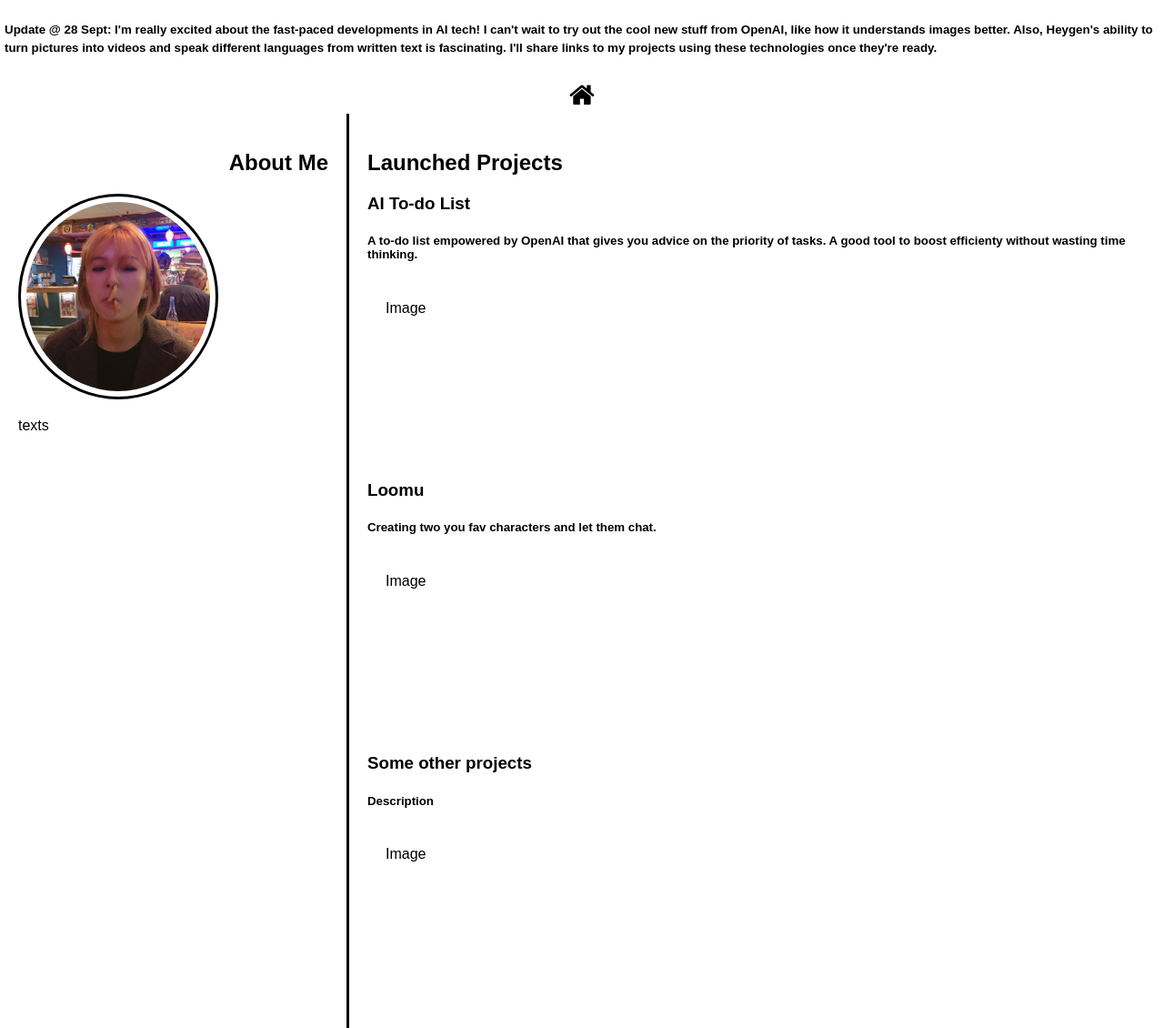
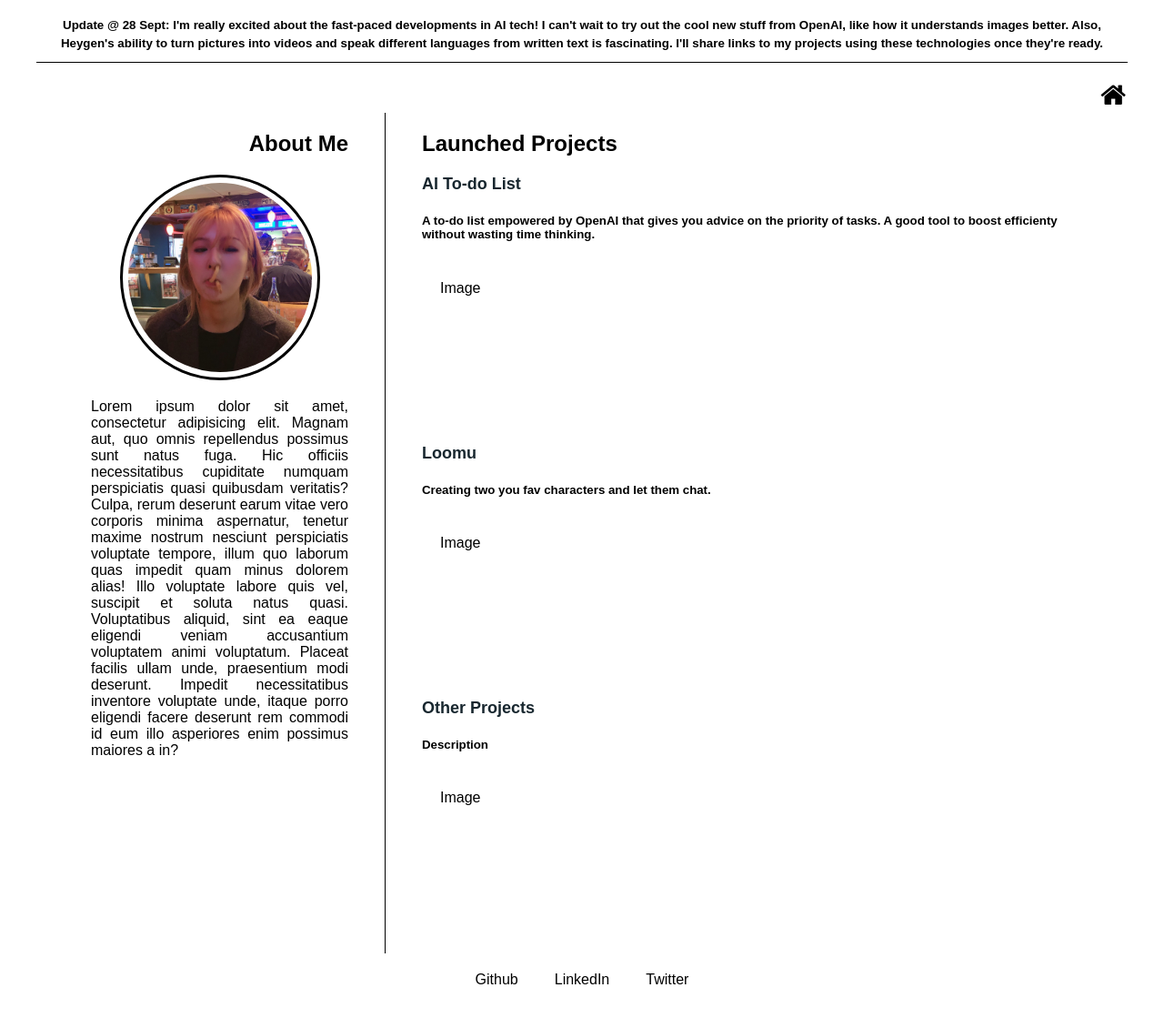
Before and after one commit to xervomotor/xt-landing-page, a plain HTML site: page websites/xtang.html in a window 1280 px wide. Shown: the top 1130 px of the page at 91% size. After the commit the page ends 1106 px from the top, so only its background shows below. Drawn offline with Linux system fonts and the light colour scheme; a web font is replaced by a local one.

Commit message:
change styles for xt page

```diff
--- a/stylesheets/stylesLandingPage.css
+++ b/stylesheets/stylesLandingPage.css
@@ -8,7 +8,7 @@ a {
     content: '';
     position: absolute;
     width: 100%;
-    height: 4px;
+    height: 2px;
     border-radius: 4px;
     background-color: #18272F;
     bottom: 0;
--- a/stylesheets/stylesXtang.css
+++ b/stylesheets/stylesXtang.css
@@ -13,9 +13,12 @@
 
 h4.banner {
   font-family: 'BIZ UDPGothic', sans-serif;
-    font-size:smaller;
+  font-size: smaller;
   line-height: 1.5em;
-    padding: 0;
+  margin-inline: 40px;
+  padding-bottom: 10px;
+  text-align: center;
+  border-bottom: 1px solid black;
 }
 
 .header {
@@ -25,37 +28,35 @@
 
 .navbar {
   display: flex;
-    justify-content: center;
+  justify-content: end;
   text-align: center;
+  padding-right: 40px;
 }
-
-  .navbar a {
-    color: black;
-    padding: 14px 20px;
-    text-decoration: none;
-    text-align: center;
-  }
-
 
 .row {
   display: flex;
   flex-wrap: wrap;
+  margin-inline: 100px;
 }
 
 .side {
   flex: 30%;
-    padding: 20px;
-    border-right: 3px solid black;
+  padding-right: 40px;
+  border-right: 1px solid black;
 }
 
 .main {
   flex: 70%;
-    padding: 20px;
+  padding-left: 40px;
 }
 
 .fakeimg {
   width: 100%;
   padding: 20px;
+}
+
+h2 {
+  font-size: x-large;
 }
 
 .footer {
@@ -79,11 +80,17 @@ a.activeTab {
 }
 
 .container {
-  margin: 0 auto;
+  text-align: center;
 }
+
+#bio {
+  text-align: justify;
+}
+
 
 .btn {
   background-color: transparent;
+  padding: 0;
   border: none;
   color: black;
   font-size: 30px;
@@ -91,12 +98,21 @@ a.activeTab {
   position: relative;
 }
 
-.btn::before {
+a {
+  font-weight: bold;
+  font-size: large;
+  padding-bottom: 2px;
+  color: #18272F;
+  position: relative;
+  text-decoration: none;
+}
+
+.underlined::before {
   content: '';
   position: absolute;
   width: 100%;
-  height: 3px;
-  border-radius: 4px;
+  height: 1px;
+  border-radius: 1px;
   background-color: #18272F;
   bottom: 0;
   left: 0;
@@ -105,7 +121,7 @@ a.activeTab {
   transition: transform .3s ease-in-out;
 }
 
-.btn:hover::before {
+.underlined:hover::before {
   transform-origin: left;
   transform: scaleX(1);
 }
--- a/websites/xtang.html
+++ b/websites/xtang.html
@@ -6,12 +6,6 @@
     <meta name="viewport" content="width=device-width, initial-scale=1.0" />
     <title>xtang</title>
     <link rel="stylesheet" href="../stylesheets/stylesXtang.css" />
-    <link rel="preconnect" href="https://fonts.googleapis.com" />
-    <link rel="preconnect" href="https://fonts.gstatic.com" crossorigin />
-    <link
-      href="https://fonts.googleapis.com/css2?family=Oswald:wght@600&display=swap"
-      rel="stylesheet"
-    />
     <link rel="preconnect" href="https://fonts.googleapis.com" />
     <link rel="preconnect" href="https://fonts.gstatic.com" crossorigin />
     <link
@@ -25,7 +19,7 @@
   </head>
   <body>
     <!-- Note -->
-    <div style="background: white; padding: 5px">
+    <div>
       <h4 class="banner">
         Update @ 28 Sept: I'm really excited about the fast-paced developments
         in AI tech! I can't wait to try out the cool new stuff from OpenAI, like
@@ -41,7 +35,7 @@
         <button
           onclick="location.href='../index.html'"
           type="button"
-          class="btn"
+          class="btn underlined"
         >
           <i class="fa fa-home"></i>
         </button>
@@ -55,13 +49,28 @@
         </div>
         <div class="container">
           <img id="avatar" src="../images/avatar.JPG" alt="my-pic" />
+          <div id="bio">
+            <p>
+              Lorem ipsum dolor sit amet, consectetur adipisicing elit. Magnam
+              aut, quo omnis repellendus possimus sunt natus fuga. Hic officiis
+              necessitatibus cupiditate numquam perspiciatis quasi quibusdam
+              veritatis? Culpa, rerum deserunt earum vitae vero corporis minima
+              aspernatur, tenetur maxime nostrum nesciunt perspiciatis voluptate
+              tempore, illum quo laborum quas impedit quam minus dolorem alias!
+              Illo voluptate labore quis vel, suscipit et soluta natus quasi.
+              Voluptatibus aliquid, sint ea eaque eligendi veniam accusantium
+              voluptatem animi voluptatum. Placeat facilis ullam unde,
+              praesentium modi deserunt. Impedit necessitatibus inventore
+              voluptate unde, itaque porro eligendi facere deserunt rem commodi
+              id eum illo asperiores enim possimus maiores a in?
+            </p>
+          </div>
         </div>
-        <p>texts</p>
       </div>
       <div class="main">
         <h2>Launched Projects</h2>
 
-        <h3>AI To-do List</h3>
+        <a href="#" class="underlined">AI To-do List</a>
         <h5>
           A to-do list empowered by OpenAI that gives you advice on the priority
           of tasks. A good tool to boost efficienty without wasting time
@@ -69,11 +78,11 @@
         </h5>
         <div class="fakeimg" style="height: 200px">Image</div>
 
-        <h3>Loomu</h3>
+        <a href="#" class="underlined">Loomu</a>
         <h5>Creating two you fav characters and let them chat.</h5>
         <div class="fakeimg" style="height: 200px">Image</div>
 
-        <h3>Some other projects</h3>
+        <a href="#" class="underlined">Other Projects</a>
         <h5>Description</h5>
         <div class="fakeimg" style="height: 200px">Image</div>
       </div>
```
Lines whose indentation alone changed are shown as unchanged.
